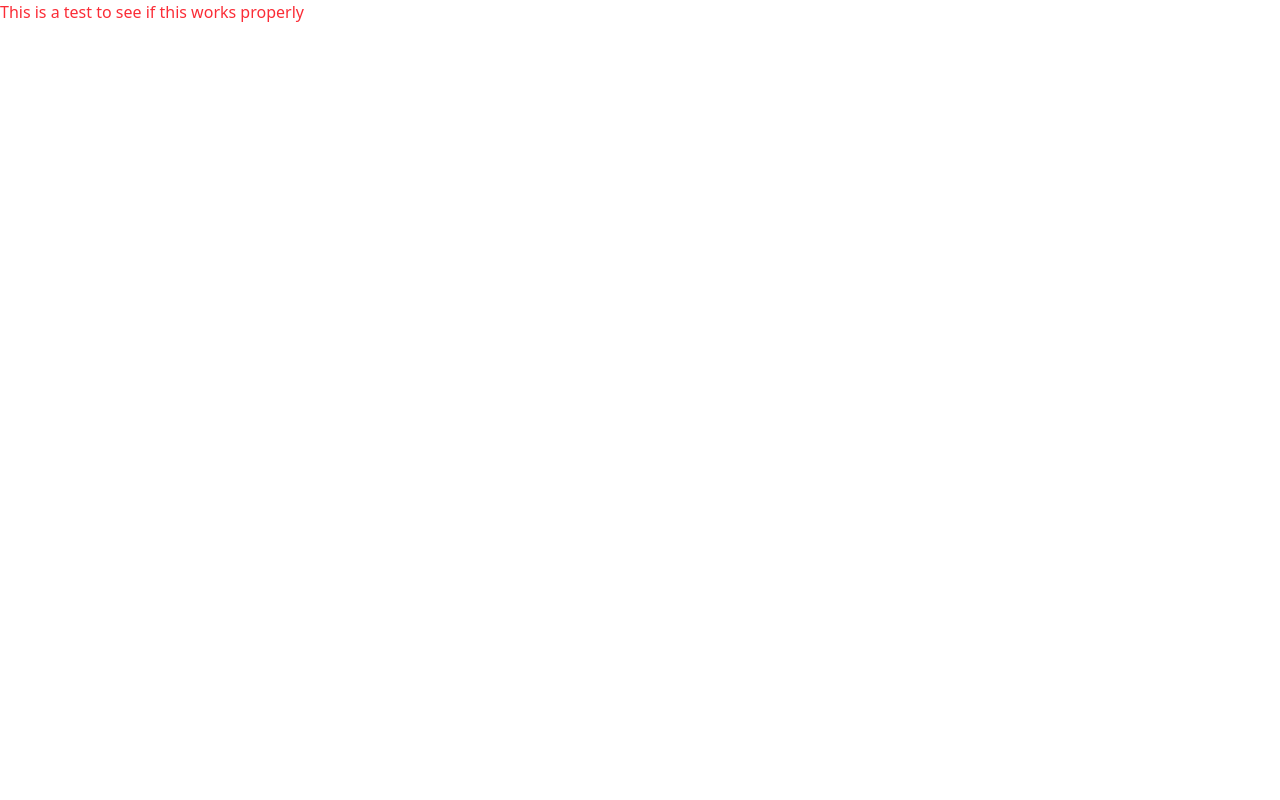
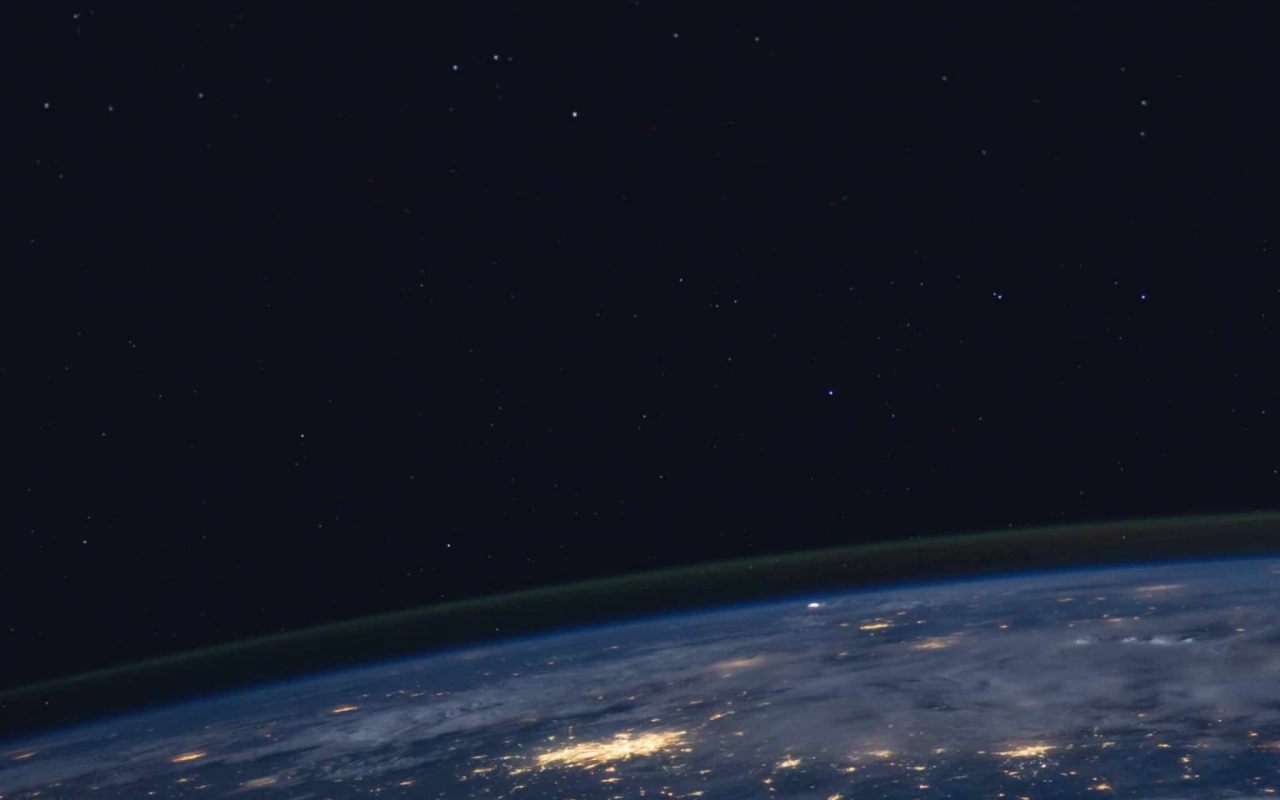
Before and after one commit to LukCen/LBJSpaceTravel, a Vue app: page / in a window 1280 px wide. Built offline with nearby package versions, Linux system fonts and the light colour scheme; a web font is replaced by a local one.

Commit message:
bg added to home, prod display test

```diff
--- a/index.html
+++ b/index.html
@@ -15,7 +15,6 @@
   <link rel="shortcut icon" href="/favicon/favicon.ico" />
   <link rel="apple-touch-icon" sizes="180x180" href="/favicon/apple-touch-icon.png" />
   <link rel="manifest" href="/favicon/site.webmanifest" />
-
   <link rel="preconnect" href="https://fonts.googleapis.com">
   <link rel="preconnect" href="https://fonts.gstatic.com" crossorigin>
   <link
--- a/package.json
+++ b/package.json
@@ -10,6 +10,7 @@
   },
   "dependencies": {
     "@tailwindcss/vite": "^4.1.12",
+    "@vueuse/core": "^13.6.0",
     "tailwindcss": "^4.1.12",
     "vue": "^3.5.18"
   },
--- a/src/App.vue
+++ b/src/App.vue
@@ -1,9 +1,11 @@
 <script setup lang="ts">
+import Home from './components/Home.vue';
+
 
 </script>
 
 <template>
-  <h1 class="text-red-500">This is a test to see if this works properly</h1>
+  <Home />
 </template>
 
 <style scoped></style>
--- /dev/null
+++ b/src/components/Home.vue
@@ -0,0 +1,27 @@
+<script setup lang="ts">
+import bgDesktop from "../../src/assets/home/background-home-desktop.jpg"
+import bgTablet from "../../src/assets/home/background-home-tablet.jpg"
+import bgMobile from "../../src/assets/home/background-home-mobile.jpg"
+import { computed } from "vue"
+import { useMediaQuery } from "@vueuse/core"
+const isMobile = useMediaQuery("(max-width:765px)")
+const isTablet = useMediaQuery("(min-width:768px) and (max-width:1439px)")
+const isDesktop = useMediaQuery("(min-width:1440px)")
+
+const chooseImage = computed(() => {
+  if (isMobile.value) {
+    return bgMobile
+  } else if (isTablet.value) {
+    return bgTablet
+  } else if (isDesktop.value) {
+    return bgDesktop
+  }
+})
+console.log(`mob: ${isMobile.value} | tab ${isTablet.value} | desk ${isDesktop.value}`)
+</script>
+<template>
+  <main class="h-screen w-screen bg-center bg-cover" v-bind:style="{ backgroundImage: `url(${chooseImage})` }">
+
+  </main>
+</template>
+<style scoped></style>
--- a/src/style.css
+++ b/src/style.css
@@ -2,11 +2,14 @@
 
 @theme {
 
-  /* 1 - colors */
+  /* colors */
   --color-dark: #0B0D17;
   --color-light: #D0D6F9;
 
+  /* breakpoints */
 
+  --breakpoint-tablet: 768px;
+  --breakpoint-desktop: 1440px;
 
 
   --spacing-1600: 128px;
--- a/tsconfig.json
+++ b/tsconfig.json
@@ -10,5 +10,10 @@
   ],
   "rules": {
     "@typescript-eslint/no-unused-vars": "warn"
+  },
+  "compilerOptions": {
+    "types": [
+      "vite/client"
+    ]
   }
 }
```
Also changed, not shown: 1 other file (tests, documents, lock files or other folders).
